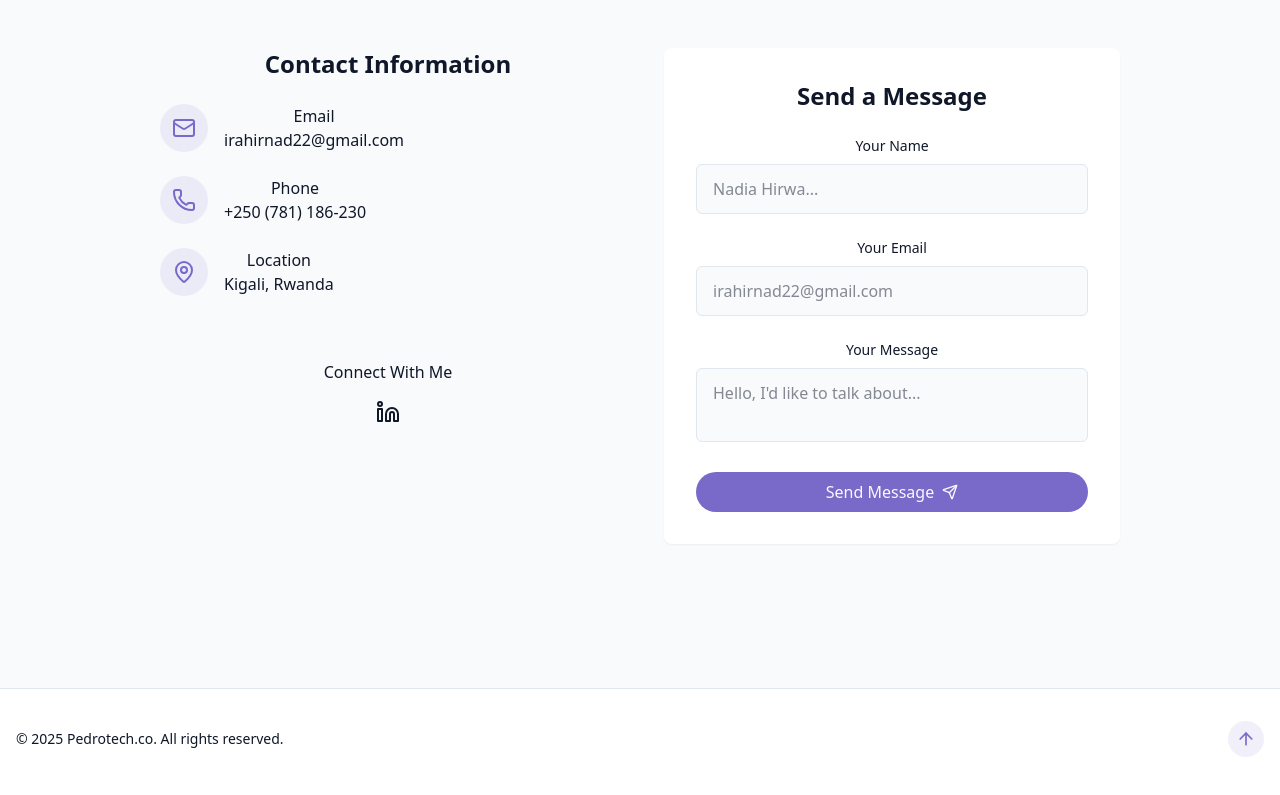
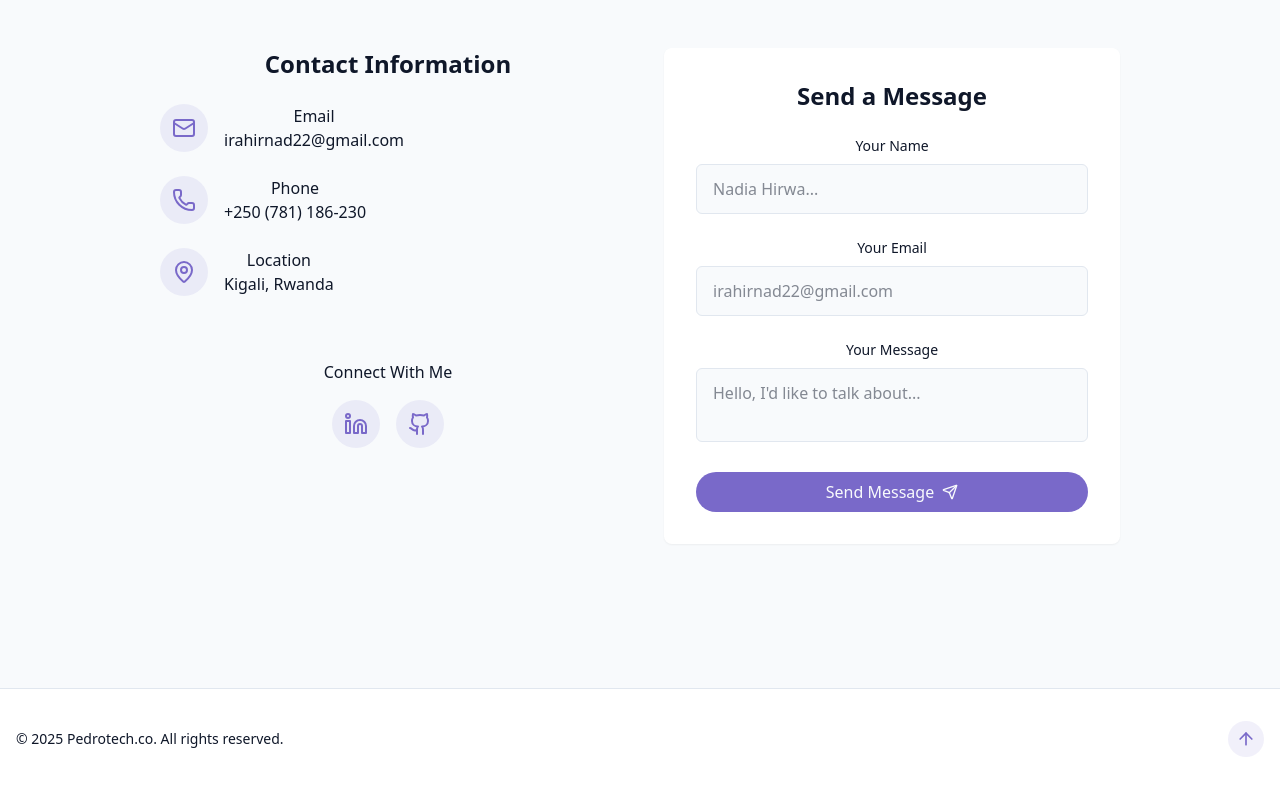
Before and after one commit to NadiaHirwa/HirwaNadiaPortfolio, a React (Vite) app: page / in a window 1280 px wide. Shown: the part 7330-8125 px from the top of the page. Built offline with nearby package versions, Linux system fonts and the light colour scheme.

Commit message:
upadated contact

```diff
--- a/src/components/ContactSection.jsx
+++ b/src/components/ContactSection.jsx
@@ -7,6 +7,7 @@ import {
   Send,
   Twitch,
   Twitter,
+  Github,
 } from "lucide-react";
 import { cn } from "@/lib/utils";
 import { useToast } from "@/hooks/use-toast";
@@ -93,18 +94,24 @@ export const ContactSection = () => {
             <div className="pt-8">
               <h4 className="font-medium mb-4"> Connect With Me</h4>
               <div className="flex space-x-4 justify-center">
-                <a href="www.linkedin.com/in/nadiahirwa" target="_blank">
-                  <Linkedin />
+                <a
+                  href="https://www.linkedin.com/in/nadiahirwa"
+                  target="_blank"
+                  rel="noopener noreferrer"
+                  className="p-3 rounded-full bg-primary/10 hover:bg-primary/20 transition-colors duration-300 group"
+                  title="LinkedIn Profile"
+                >
+                  <Linkedin className="h-6 w-6 text-primary group-hover:scale-110 transition-transform duration-300" />
                 </a>
-                {/* <a href="#" target="_blank">
-                  <Github />
+                <a
+                  href="https://github.com/NadiaHirwa"
+                  target="_blank"
+                  rel="noopener noreferrer"
+                  className="p-3 rounded-full bg-primary/10 hover:bg-primary/20 transition-colors duration-300 group"
+                  title="GitHub Profile"
+                >
+                  <Github className="h-6 w-6 text-primary group-hover:scale-110 transition-transform duration-300" />
                 </a>
-                <a href="#" target="_blank">
-                  <Instagram />
-                </a>
-                <a href="#" target="_blank">
-                  <Twitch />
-                </a> */}
               </div>
             </div>
           </div>
```
